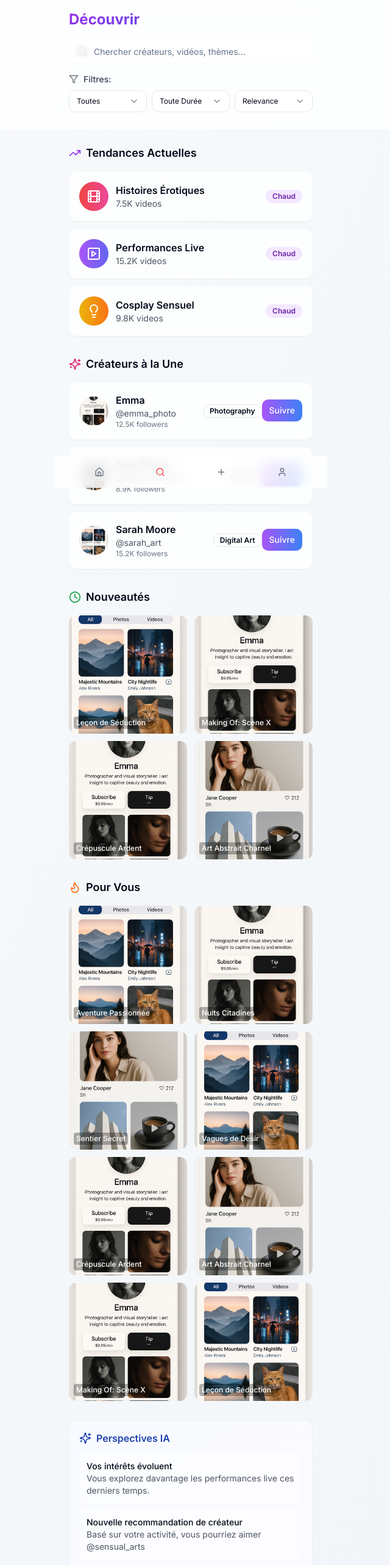
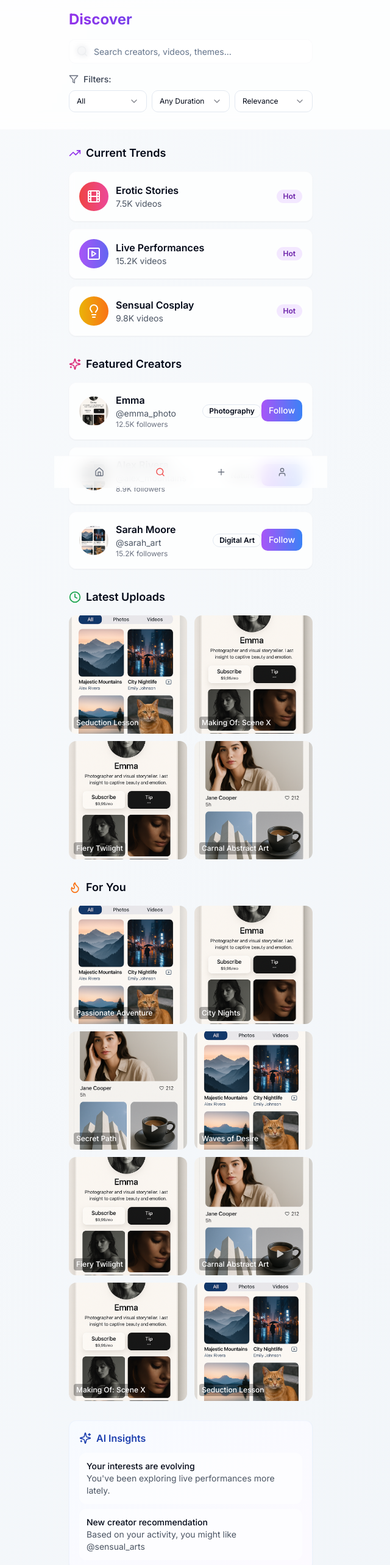
Before and after one commit to Satisfyguy/xdose-content-bloom, a React (Vite) app: page /discover in a window 1280 px wide. Shown: the top 2566 px of the page at 61% size, without its empty margins (327-967 px from the left). Built offline with nearby package versions, Linux system fonts and the light colour scheme.

Commit message:
Translate Discover page to English
Translate user-facing text in `src/pages/Discover.tsx` to English.

```diff
--- a/src/pages/Discover.tsx
+++ b/src/pages/Discover.tsx
@@ -32,9 +32,9 @@ const Discover = () => {
   const [sortBy, setSortBy] = useState<string>("relevance");
 
   const trendingTopics = [
-    { name: "Histoires Érotiques", icon: Film, count: "7.5K videos", color: "from-red-500 to-pink-500" },
-    { name: "Performances Live", icon: PlaySquare, count: "15.2K videos", color: "from-purple-500 to-indigo-500" },
-    { name: "Cosplay Sensuel", icon: Lightbulb, count: "9.8K videos", color: "from-yellow-500 to-orange-500" },
+    { name: "Erotic Stories", icon: Film, count: "7.5K videos", color: "from-red-500 to-pink-500" },
+    { name: "Live Performances", icon: PlaySquare, count: "15.2K videos", color: "from-purple-500 to-indigo-500" },
+    { name: "Sensual Cosplay", icon: Lightbulb, count: "9.8K videos", color: "from-yellow-500 to-orange-500" },
   ];
 
   const featuredCreators = [
@@ -64,32 +64,32 @@ const Discover = () => {
   const placeholderVideoUrl = "https://test-videos.co.uk/vids/bigbuckbunny/mp4/h264/360/Big_Buck_Bunny_360_10s_1MB.mp4";
 
   const contentSuggestions: ContentSuggestion[] = [
-    { id: "1", thumbnailUrl: "/lovable-uploads/7628e41c-da82-4541-a855-af18775954cb.png", videoUrl: placeholderVideoUrl, title: "Aventure Passionnée", category: "Amateur", duration: 5, uploadDate: "2025-06-10" },
-    { id: "2", thumbnailUrl: "/lovable-uploads/c9a9c75e-c2f2-47a1-8751-766ef79f54ae.png", videoUrl: placeholderVideoUrl, title: "Nuits Citadines", category: "Professionnel", duration: 3, uploadDate: "2025-06-12" },
-    { id: "3", thumbnailUrl: "/lovable-uploads/b8ac03f0-b68d-4fc1-98e3-189a0b874c72.png", videoUrl: placeholderVideoUrl, title: "Sentier Secret", category: "Fétiche", duration: 10, uploadDate: "2025-06-01" },
-    { id: "4", thumbnailUrl: "/lovable-uploads/7628e41c-da82-4541-a855-af18775954cb.png", videoUrl: placeholderVideoUrl, title: "Vagues de Désir", category: "Couple", duration: 2, uploadDate: "2025-05-20" },
-    { id: "5", thumbnailUrl: "/lovable-uploads/c9a9c75e-c2f2-47a1-8751-766ef79f54ae.png", videoUrl: placeholderVideoUrl, title: "Crépuscule Ardent", category: "Solo", duration: 7, uploadDate: "2025-06-14" },
-    { id: "6", thumbnailUrl: "/lovable-uploads/b8ac03f0-b68d-4fc1-98e3-189a0b874c72.png", videoUrl: placeholderVideoUrl, title: "Art Abstrait Charnel", category: "Artistique", duration: 1, uploadDate: "2025-06-13" },
-    { id: "7", thumbnailUrl: "/lovable-uploads/c9a9c75e-c2f2-47a1-8751-766ef79f54ae.png", videoUrl: placeholderVideoUrl, title: "Making Of: Scène X", category: "Making Of", duration: 12, uploadDate: "2025-06-15" },
-    { id: "8", thumbnailUrl: "/lovable-uploads/7628e41c-da82-4541-a855-af18775954cb.png", videoUrl: placeholderVideoUrl, title: "Leçon de Séduction", category: "Éducatif", duration: 8, uploadDate: "2025-06-16" }
+    { id: "1", thumbnailUrl: "/lovable-uploads/7628e41c-da82-4541-a855-af18775954cb.png", videoUrl: placeholderVideoUrl, title: "Passionate Adventure", category: "Amateur", duration: 5, uploadDate: "2025-06-10" },
+    { id: "2", thumbnailUrl: "/lovable-uploads/c9a9c75e-c2f2-47a1-8751-766ef79f54ae.png", videoUrl: placeholderVideoUrl, title: "City Nights", category: "Professional", duration: 3, uploadDate: "2025-06-12" },
+    { id: "3", thumbnailUrl: "/lovable-uploads/b8ac03f0-b68d-4fc1-98e3-189a0b874c72.png", videoUrl: placeholderVideoUrl, title: "Secret Path", category: "Fetish", duration: 10, uploadDate: "2025-06-01" },
+    { id: "4", thumbnailUrl: "/lovable-uploads/7628e41c-da82-4541-a855-af18775954cb.png", videoUrl: placeholderVideoUrl, title: "Waves of Desire", category: "Couple", duration: 2, uploadDate: "2025-05-20" },
+    { id: "5", thumbnailUrl: "/lovable-uploads/c9a9c75e-c2f2-47a1-8751-766ef79f54ae.png", videoUrl: placeholderVideoUrl, title: "Fiery Twilight", category: "Solo", duration: 7, uploadDate: "2025-06-14" },
+    { id: "6", thumbnailUrl: "/lovable-uploads/b8ac03f0-b68d-4fc1-98e3-189a0b874c72.png", videoUrl: placeholderVideoUrl, title: "Carnal Abstract Art", category: "Artistic", duration: 1, uploadDate: "2025-06-13" },
+    { id: "7", thumbnailUrl: "/lovable-uploads/c9a9c75e-c2f2-47a1-8751-766ef79f54ae.png", videoUrl: placeholderVideoUrl, title: "Making Of: Scene X", category: "Making Of", duration: 12, uploadDate: "2025-06-15" },
+    { id: "8", thumbnailUrl: "/lovable-uploads/7628e41c-da82-4541-a855-af18775954cb.png", videoUrl: placeholderVideoUrl, title: "Seduction Lesson", category: "Educational", duration: 8, uploadDate: "2025-06-16" }
   ];
 
   const videoCategories = [
-    "all", "Amateur", "Professionnel", "Solo", "Couple", "Groupe",
-    "Fétiche", "Cosplay", "Histoires Érotiques", "Performances Live",
-    "Artistique", "Éducatif", "Making Of", "VR"
+    "all", "Amateur", "Professional", "Solo", "Couple", "Group",
+    "Fetish", "Cosplay", "Erotic Stories", "Live Performances",
+    "Artistic", "Educational", "Making Of", "VR"
   ];
 
   const videoDurations = [
-    { value: "any", label: "Toute Durée" },
-    { value: "short", label: "Courte (< 5 min)" },
-    { value: "medium", label: "Moyenne (5-15 min)" },
-    { value: "long", label: "Longue (> 15 min)" },
+    { value: "any", label: "Any Duration" },
+    { value: "short", label: "Short (< 5 min)" },
+    { value: "medium", label: "Medium (5-15 min)" },
+    { value: "long", label: "Long (> 15 min)" },
   ];
   const sortOptions = [
     { value: "relevance", label: "Relevance" },
-    { value: "newest", label: "Nouveautés" },
-    { value: "popular", label: "Popularité" },
+    { value: "newest", label: "Newest" },
+    { value: "popular", label: "Popularity" },
   ];
 
   const latestUploads = [...contentSuggestions]
@@ -110,7 +110,12 @@ const Discover = () => {
     if (sortBy === "newest") {
       return new Date(b.uploadDate ?? 0).getTime() - new Date(a.uploadDate ?? 0).getTime();
     }
-    // Add more sort logic for 'popular' or 'relevance' if needed
+    if (sortBy === "popular") {
+      // Add logic for popularity sorting if available, e.g., based on views or likes
+      // For now, just a placeholder
+      return 0;
+    }
+    // Add more sort logic for 'relevance' if needed
     return 0;
   });
 
@@ -118,17 +123,16 @@ const Discover = () => {
     <div className="min-h-screen bg-gradient-to-br from-slate-50 to-slate-100 dark:from-gray-900 dark:to-gray-800">
       {/* Header */}
       <header className="sticky top-0 z-50 backdrop-blur-md bg-white/80 dark:bg-gray-900/80 border-b border-gray-200/20 dark:border-gray-700/20">
-        {/* ... keep existing code (Header content: Discover title, Search Bar) */}
         <div className="max-w-md mx-auto px-6 py-4">
           <div className="text-2xl font-bold bg-gradient-to-r from-purple-600 to-blue-600 bg-clip-text text-transparent mb-4">
-            Découvrir
+            Discover
           </div>
 
           {/* Search Bar */}
           <div className="relative mb-4">
             <Search className="absolute left-3 top-1/2 transform -translate-y-1/2 text-gray-400 w-5 h-5" />
             <Input
-              placeholder="Chercher créateurs, vidéos, thèmes..."
+              placeholder="Search creators, videos, themes..."
               value={searchQuery}
               onChange={(e) => setSearchQuery(e.target.value)}
               className="pl-10 bg-white/50 backdrop-blur-sm border-gray-200/20"
@@ -138,17 +142,17 @@ const Discover = () => {
           {/* Filter Bar */}
           <div className="flex items-center space-x-2 mb-2 text-sm">
             <Filter className="w-4 h-4 text-gray-500" />
-            <span className="font-medium text-gray-700 dark:text-gray-300">Filtres:</span>
+            <span className="font-medium text-gray-700 dark:text-gray-300">Filters:</span>
           </div>
           <div className="grid grid-cols-3 gap-2 pb-3">
             <Select value={selectedCategory} onValueChange={setSelectedCategory}>
               <SelectTrigger className="text-xs h-9">
-                <SelectValue placeholder="Catégorie" />
+                <SelectValue placeholder="Category" />
               </SelectTrigger>
               <SelectContent>
                 {videoCategories.map(category => (
                   <SelectItem key={category} value={category} className="text-xs">
-                    {category === "all" ? "Toutes" : category.charAt(0).toUpperCase() + category.slice(1)}
+                    {category === "all" ? "All" : category.charAt(0).toUpperCase() + category.slice(1)}
                   </SelectItem>
                 ))}
               </SelectContent>
@@ -156,7 +160,7 @@ const Discover = () => {
 
             <Select value={selectedDuration} onValueChange={setSelectedDuration}>
               <SelectTrigger className="text-xs h-9">
-                <SelectValue placeholder="Durée" />
+                <SelectValue placeholder="Duration" />
               </SelectTrigger>
               <SelectContent>
                 {videoDurations.map(duration => (
@@ -169,7 +173,7 @@ const Discover = () => {
 
             <Select value={sortBy} onValueChange={setSortBy}>
               <SelectTrigger className="text-xs h-9">
-                <SelectValue placeholder="Trier par" />
+                <SelectValue placeholder="Sort by" />
               </SelectTrigger>
               <SelectContent>
                 {sortOptions.map(option => (
@@ -188,7 +192,7 @@ const Discover = () => {
         <div>
           <div className="flex items-center space-x-2 mb-4">
             <TrendingUp className="w-5 h-5 text-purple-600" />
-            <h2 className="text-lg font-semibold">Tendances Actuelles</h2>
+            <h2 className="text-lg font-semibold">Current Trends</h2>
           </div>
           <div className="space-y-3">
             {trendingTopics.map((topic, index) => {
@@ -205,7 +209,7 @@ const Discover = () => {
                         <p className="text-sm text-gray-600 dark:text-gray-400">{topic.count}</p>
                       </div>
                       <Badge variant="secondary" className="bg-purple-100 text-purple-800">
-                        Chaud
+                        Hot
                       </Badge>
                     </div>
                   </CardContent>
@@ -219,7 +223,7 @@ const Discover = () => {
         <div>
           <div className="flex items-center space-x-2 mb-4">
             <Sparkles className="w-5 h-5 text-pink-600" />
-            <h2 className="text-lg font-semibold">Créateurs à la Une</h2>
+            <h2 className="text-lg font-semibold">Featured Creators</h2>
           </div>
           <div className="space-y-3">
             {featuredCreators.map((creator, index) => (
@@ -244,7 +248,7 @@ const Discover = () => {
                         size="sm"
                         className="bg-gradient-to-r from-purple-500 to-blue-500 hover:from-purple-600 hover:to-blue-600 text-white"
                       >
-                        Suivre
+                        Follow
                       </Button>
                     </div>
                   </div>
@@ -254,11 +258,11 @@ const Discover = () => {
           </div>
         </div>
 
-        {/* Nouveautés (Latest Uploads) Section */}
+        {/* Latest Uploads Section */}
         <div>
           <div className="flex items-center space-x-2 mb-4">
             <Clock className="w-5 h-5 text-green-600" />
-            <h2 className="text-lg font-semibold">Nouveautés</h2>
+            <h2 className="text-lg font-semibold">Latest Uploads</h2>
           </div>
           <div className="grid grid-cols-2 gap-3">
             {latestUploads.map((content) => (
@@ -280,7 +284,7 @@ const Discover = () => {
                 ) : (
                   <img
                     src={content.thumbnailUrl}
-                    alt={content.title || `Nouveauté ${content.id}`}
+                    alt={content.title || `New Upload ${content.id}`}
                     className="w-full h-full object-cover"
                   />
                 )}
@@ -300,19 +304,17 @@ const Discover = () => {
             ))}
             {latestUploads.length === 0 && (
               <p className="col-span-2 text-center text-gray-500 dark:text-gray-400 py-8">
-                Aucune nouvelle vidéo pour le moment.
+                No new videos at the moment.
               </p>
             )}
           </div>
         </div>
 
-        {/* Défis de Création section is removed from here */}
-
         {/* AI Personalized Content - For You */}
         <div>
           <div className="flex items-center space-x-2 mb-4">
             <Flame className="w-5 h-5 text-orange-500" />
-            <h2 className="text-lg font-semibold">Pour Vous</h2>
+            <h2 className="text-lg font-semibold">For You</h2>
           </div>
           <div className="grid grid-cols-2 gap-3">
             {filteredContentSuggestions.map((content) => (
@@ -355,7 +357,7 @@ const Discover = () => {
             ))}
             {filteredContentSuggestions.length === 0 && (
               <p className="col-span-2 text-center text-gray-500 dark:text-gray-400 py-8">
-                Aucune vidéo ne correspond à vos filtres actuels. Essayez de les ajuster !
+                No videos match your current filters. Try adjusting them!
               </p>
             )}
           </div>
@@ -366,16 +368,16 @@ const Discover = () => {
           <CardContent className="p-4">
             <div className="flex items-center space-x-2 mb-3">
               <Sparkles className="w-5 h-5 text-blue-800" />
-              <h3 className="font-semibold text-blue-800">Perspectives IA</h3>
+              <h3 className="font-semibold text-blue-800">AI Insights</h3>
             </div>
             <div className="space-y-2 text-sm">
               <div className="bg-white/60 rounded-lg p-3">
-                <p className="font-medium">Vos intérêts évoluent</p>
-                <p className="text-gray-600">Vous explorez davantage les performances live ces derniers temps.</p>
+                <p className="font-medium">Your interests are evolving</p>
+                <p className="text-gray-600">You've been exploring live performances more lately.</p>
               </div>
               <div className="bg-white/60 rounded-lg p-3">
-                <p className="font-medium">Nouvelle recommandation de créateur</p>
-                <p className="text-gray-600">Basé sur votre activité, vous pourriez aimer @sensual_arts</p>
+                <p className="font-medium">New creator recommendation</p>
+                <p className="text-gray-600">Based on your activity, you might like @sensual_arts</p>
               </div>
             </div>
           </CardContent>
```
